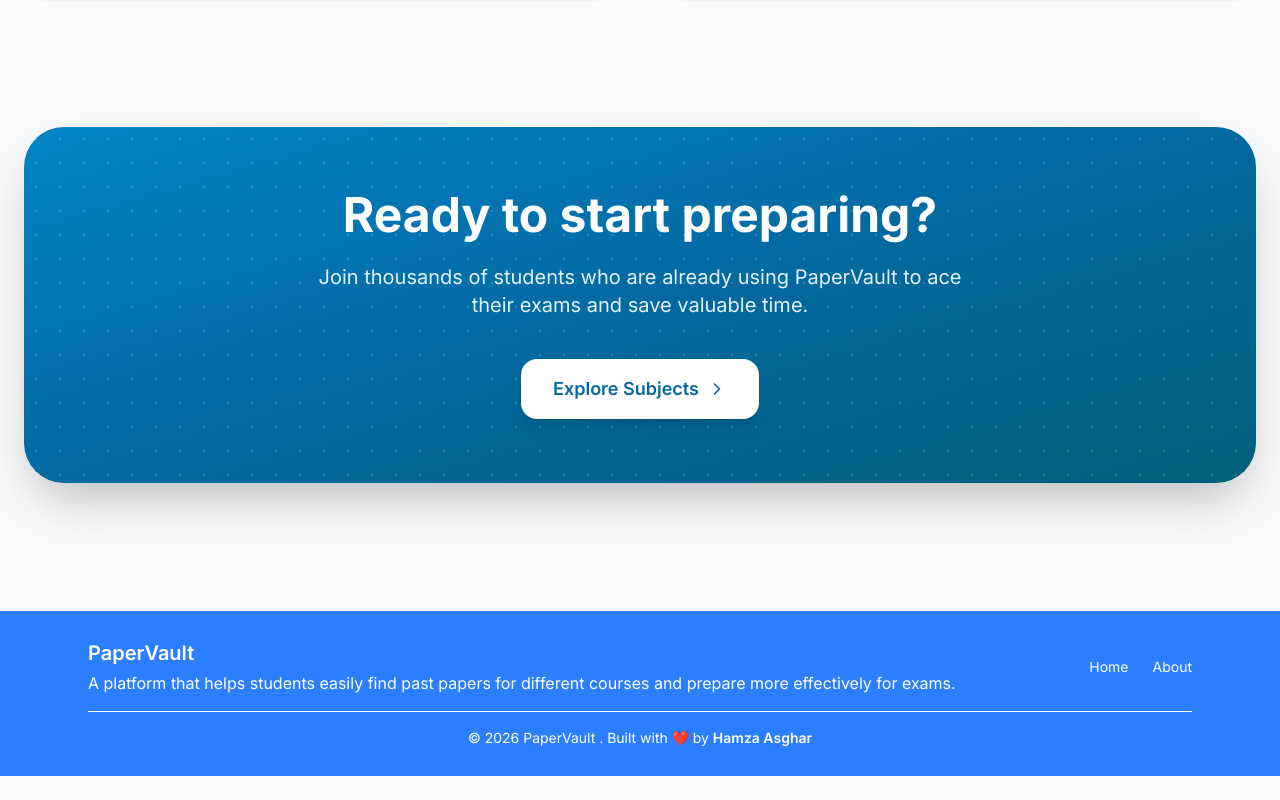
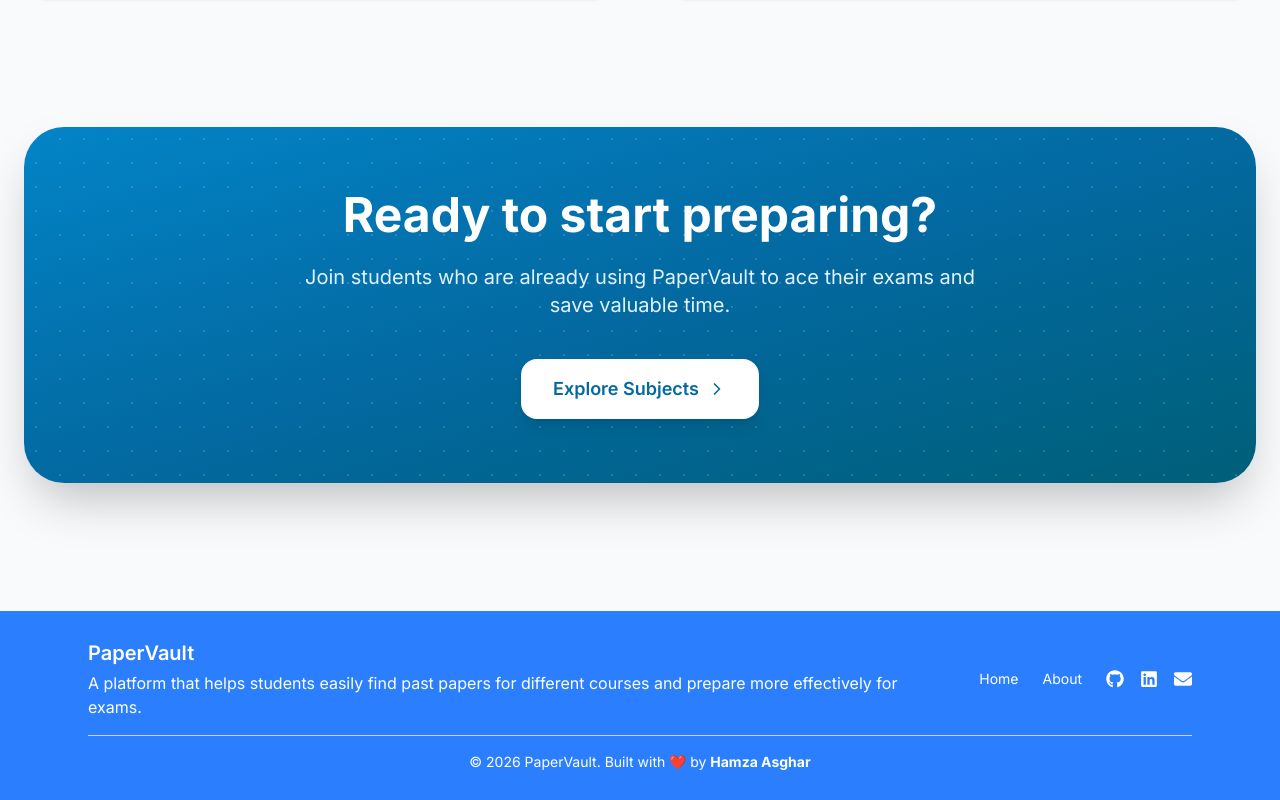
Before and after one commit to hamzaraftar/Pastpapers, a React (Vite) app in the folder frontend/: page /about in a window 1280 px wide. Shown: the part 1495-2295 px from the top of the page. Before the commit the page ends 2271 px from the top, so only its background shows below. Built offline with nearby package versions, Linux system fonts and the light colour scheme.

Commit message:
first vertion is complete v1

```diff
--- a/frontend/package.json
+++ b/frontend/package.json
@@ -15,6 +15,7 @@
     "lucide-react": "^1.7.0",
     "react": "^19.2.4",
     "react-dom": "^19.2.4",
+    "react-icons": "^5.6.0",
     "react-router-dom": "^7.13.2",
     "tailwindcss": "^4.2.2"
   },
--- a/frontend/src/components/Footer.jsx
+++ b/frontend/src/components/Footer.jsx
@@ -1,5 +1,6 @@
-// import Link from "next/link";
 import { Link } from "react-router-dom";
+import { FaGithub, FaLinkedin, FaEnvelope } from "react-icons/fa";
+
 export default function Footer() {
   return (
     <footer className="bg-blue-500 dark:bg-blue-700 text-gray-300 ">
@@ -8,27 +9,59 @@ export default function Footer() {
         <div className="flex flex-col md:flex-row items-center justify-between gap-6">
           {/* App Name */}
           <div className="text-center md:text-left">
-            <h2 className="text-xl font-semibold text-white">PaperVault </h2>
+            <h2 className="text-xl font-semibold text-white">PaperVault</h2>
             <p className="text-md text-white mt-1">
-              A platform that helps students easily find past papers for different courses and prepare more effectively for exams.
+              A platform that helps students easily find past papers for
+              different courses and prepare more effectively for exams.
             </p>
           </div>
 
           {/* Navigation */}
           <div className="flex gap-6 text-sm">
-            <Link to="/" className="hover:text-gray-200   text-white transition">
+            <Link to="/" className="hover:text-gray-200 text-white transition">
               Home
             </Link>
-            <Link to="/about" className="hover:text-gray-200   text-white transition">
+            <Link
+              to="/about"
+              className="hover:text-gray-200 text-white transition"
+            >
               About
             </Link>
+          </div>
+
+          {/* Social Links */}
+          <div className="flex gap-4 text-white text-lg">
+            <a
+              href="https://github.com/hamzaraftar"
+              target="_blank"
+              rel="noopener noreferrer"
+              className="hover:text-gray-200 transition"
+            >
+              <FaGithub />
+            </a>
+
+            <a
+              href="https://www.linkedin.com/in/hamzaraftar/"
+              target="_blank"
+              rel="noopener noreferrer"
+              className="hover:text-gray-200 transition"
+            >
+              <FaLinkedin />
+            </a>
+
+            <a
+              href="mailto:hamzaraftar765@gmail.com"
+              className="hover:text-gray-200 transition"
+            >
+              <FaEnvelope />
+            </a>
           </div>
         </div>
 
         {/* Bottom Section */}
-        <div className="border-t white-gray-700 mt-4 pt-4 text-center text-sm text-white">
-          © {new Date().getFullYear()} PaperVault . Built with ❤️ by{" "}
-          <span className="text-white font-semibold">Hamza Asghar</span>
+        <div className="border-t border-gray-300 mt-4 pt-4 text-center text-sm text-white">
+          © {new Date().getFullYear()} PaperVault. Built with ❤️ by{" "}
+          <span className="text-white font-bold">Hamza Asghar</span>
         </div>
       </div>
     </footer>
--- a/frontend/src/components/Header.jsx
+++ b/frontend/src/components/Header.jsx
@@ -84,9 +84,9 @@ export default function Header() {
             onSubmit={handleSearch}
             className="hidden md:flex flex-1 max-w-xl"
           >
-            <div className="flex w-full items-center bg-slate-100 dark:bg-slate-800 rounded-xl px-3 py-2">
+            <div className="flex w-full items-center bg-slate-100 dark:bg-slate-800 rounded-xl px-3 py-2.5">
 
-              <Search className="w-4 h-4 text-slate-500 mr-2" />
+              <Search className="w-8 h-6 text-slate-500 mr-2" />
 
               <input
                 type="text"
@@ -98,7 +98,7 @@ export default function Header() {
 
               <button
                 type="submit"
-                className="ml-2 px-4 py-1.5 rounded-lg bg-brand-600 text-white text-sm hover:bg-brand-700 cursor-pointer"
+                className="ml-2 px-4 py-1.5 rounded-lg bg-brand-600 text-white text-md  hover:bg-brand-700 cursor-pointer"
               >
                 Search
               </button>
@@ -110,9 +110,9 @@ export default function Header() {
 
             <button
               onClick={toggleDarkMode}
-              className="p-2.5 rounded-full hover:bg-slate-100 dark:hover:bg-slate-800"
+              className="p-2.5 rounded-full hover:bg-slate-100 dark:hover:bg-slate-800 cursor-pointer"
             >
-              {darkMode ? <Sun size={20} /> : <Moon size={20} />}
+              {darkMode ? <Sun size={30} /> : <Moon size={30} />}
             </button>
 
           </div>
--- a/frontend/src/pages/AboutPage.jsx
+++ b/frontend/src/pages/AboutPage.jsx
@@ -102,7 +102,7 @@ export default function About() {
           <div className="relative z-10">
             <h2 className="text-3xl md:text-4xl lg:text-5xl font-bold text-white mb-6">Ready to start preparing?</h2>
             <p className="text-brand-100 text-lg md:text-xl max-w-2xl mx-auto mb-10">
-              Join thousands of students who are already using PaperVault to ace their exams and save valuable time.
+              Join students who are already using PaperVault to ace their exams and save valuable time.
             </p>
             <Link
               to="/"
--- a/frontend/src/pages/HomePage.jsx
+++ b/frontend/src/pages/HomePage.jsx
@@ -23,62 +23,81 @@ export default function Home() {
     getSubjects();
   }, []);
 
+  if (loading) {
+    return (
+      <Layout>
+        <div className="flex justify-center text-brand-600 dark:text-brand-400 items-center min-h-[40vh]">
+          <LoadingIndicator />
+        </div>
+      </Layout>
+    );
+  }
+
   return (
     <Layout>
       <div className="container mx-auto px-4 py-12 sm:py-20 max-w-7xl">
         <div className="mb-20 text-center max-w-3xl mx-auto">
           <div className="inline-flex items-center justify-center p-2 px-4 bg-brand-50 dark:bg-brand-900/40 rounded-full mb-8 border border-brand-100/50 dark:border-brand-700/30 shadow-sm shadow-brand-100 dark:shadow-brand-900/50">
-            <span className="text-brand-600 dark:text-brand-300 text-sm font-semibold tracking-wide uppercase">Your Academic Hub</span>
+            <span className="text-brand-600 dark:text-brand-300 text-sm font-semibold tracking-wide uppercase">
+              Your Academic Hub
+            </span>
           </div>
+
           <h1 className="text-4xl sm:text-5xl md:text-6xl font-black text-slate-900 dark:text-white tracking-tight mb-8">
-            Find the <span className="text-transparent bg-clip-text bg-linear-to-r from-brand-600 to-cyan-500 dark:from-brand-400 dark:to-cyan-300">Right Materials</span>
+            Find the{" "}
+            <span className="text-transparent bg-clip-text bg-linear-to-r from-brand-600 to-cyan-500 dark:from-brand-400 dark:to-cyan-300">
+              Right Materials
+            </span>
             <br className="hidden sm:block" /> for Your Success.
           </h1>
+
           <p className="text-slate-500 dark:text-slate-400 text-lg sm:text-xl font-medium max-w-2xl mx-auto leading-relaxed">
-            PaperVault offers an organized collection of past papers from the <span className="text-blue-700">Virtual University of Pakistan</span> . Select a subject below and start preparing smarter.
-
-
+            PaperVault offers an organized collection of past papers from the{" "}
+            <span className="text-blue-700">
+              Virtual University of Pakistan
+            </span>{" "}
+            . Select a subject below and start preparing smarter.
           </p>
         </div>
 
-        {loading ? (
-          <div className="flex justify-center text-brand-600 dark:text-brand-400 items-center min-h-[40vh]">
-            <LoadingIndicator />
-          </div>
-        ) : (
         <div className="grid grid-cols-1 sm:grid-cols-2 lg:grid-cols-3 xl:grid-cols-4 gap-6 sm:gap-8">
           {subjects.map((subject) => (
             <div
               key={subject.id}
               className="glass-card rounded-3xl flex flex-col justify-between overflow-hidden group hover:-translate-y-2 transition-transform duration-500 relative"
             >
-                {/* Decorative background blur */}
               <div className="absolute -right-6 -top-6 w-32 h-32 bg-brand-200/50 dark:bg-brand-800/40 rounded-full blur-3xl opacity-0 group-hover:opacity-100 transition-opacity duration-700 pointer-events-none"></div>
 
               <div className="p-8 relative z-10">
                 <div className="w-14 h-14 bg-linear-to-br from-brand-50 to-white dark:from-slate-800 dark:to-slate-900 border border-brand-100 dark:border-brand-800/50 text-brand-600 dark:text-brand-400 rounded-2xl flex items-center justify-center mb-6 shadow-sm group-hover:scale-110 group-hover:shadow-brand-500/20 transition-all duration-500">
                   <span className="text-2xl font-bold font-sans tracking-tight">
-                      {subject.name ? subject.name.charAt(0).toUpperCase() : <Layers className="w-6 h-6" />}
+                    {subject.name
+                      ? subject.name.charAt(0).toUpperCase()
+                      : <Layers className="w-6 h-6" />}
                   </span>
                 </div>
+
                 <h2
                   className="text-2xl font-bold text-slate-800 dark:text-white mb-3 line-clamp-1 tracking-tight"
                   title={subject.name}
                 >
                   {subject.name}
                 </h2>
+
                 {subject.description && (
                   <p className="text-slate-500 dark:text-slate-400 text-[15px] leading-relaxed line-clamp-2">
                     {subject.description}
                   </p>
                 )}
               </div>
+
               <div className="px-8 py-6 bg-slate-50/50 dark:bg-slate-800/30 border-t border-slate-100 dark:border-slate-800 mt-auto relative z-10">
                 <Link
                   to={`/courses/${subject.id}`}
                   className="flex w-full items-center justify-between px-5 py-3.5 bg-white dark:bg-slate-900 border border-slate-200 dark:border-slate-700 hover:border-brand-500 dark:hover:border-brand-500 text-slate-700 dark:text-slate-200 hover:text-brand-700 dark:hover:text-brand-400 text-[15px] font-semibold rounded-xl shadow-[0_2px_8px_rgb(0,0,0,0.04)] dark:shadow-none hover:shadow-[0_8px_16px_rgb(14,165,233,0.15)] dark:hover:shadow-[0_8px_16px_rgb(14,165,233,0.2)] transition-all duration-300 group/btn"
                 >
                   View Courses
+
                   <div className="w-7 h-7 rounded-full bg-slate-50 dark:bg-slate-800 group-hover/btn:bg-brand-50 dark:group-hover/btn:bg-brand-900/50 flex items-center justify-center transition-colors">
                     <ChevronRight className="w-4 h-4 group-hover/btn:translate-x-0.5 transition-transform" />
                   </div>
@@ -87,7 +106,6 @@ export default function Home() {
             </div>
           ))}
         </div>
-        )}
       </div>
     </Layout>
   );
```
Also changed, not shown: frontend/src/pages/CoursesPage.jsx (+47 -50 lines), 1 other file (tests, documents, lock files or other folders). Lines whose indentation alone changed are shown as unchanged.
